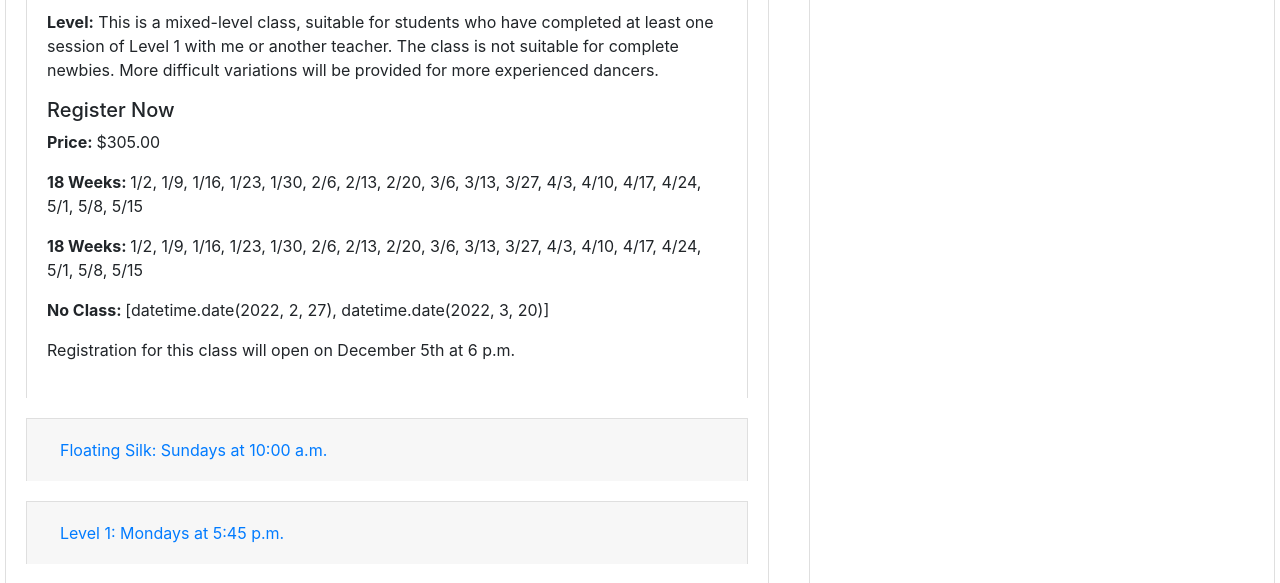
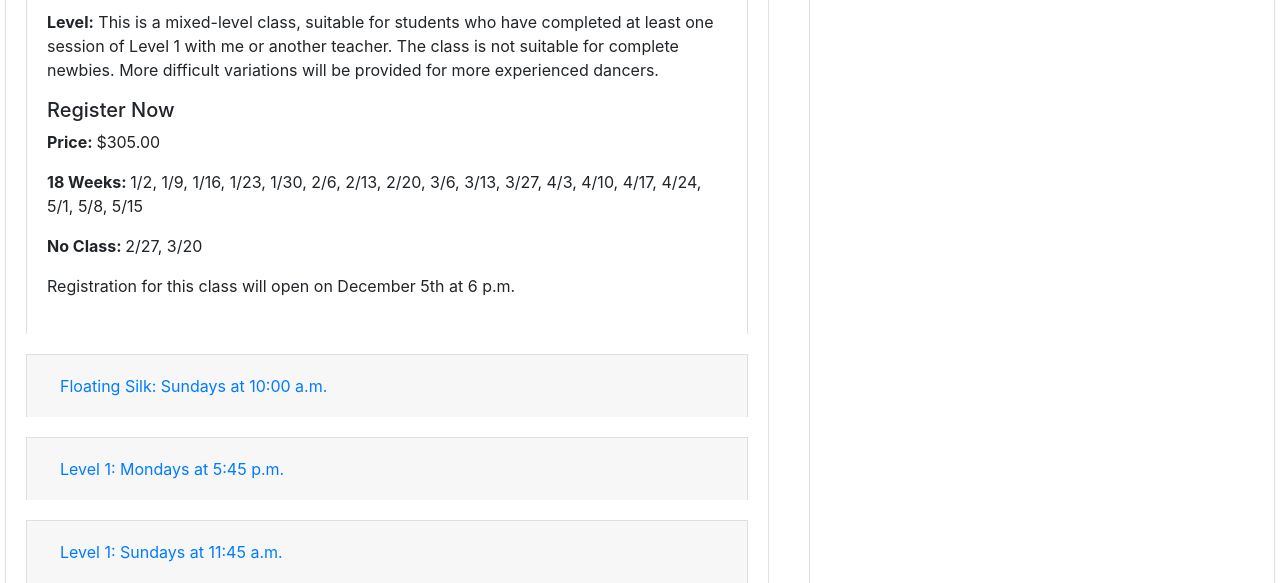
Before and after one commit to ruadh/CSCI-E-33a_Final_Project, a Django app: page / in a window 1280 px wide, after a click that opens the changed part. Shown: the part 1031-1614 px from the top of the page. Run offline with Django 3.2, Linux system fonts and the light colour scheme; data comes from the database, SQL or seed files in the repository; some libraries are stand-ins or nearby versions.

Commit message:
added passing no class dates as text

```diff
--- a/dance_school/enrollment/models.py
+++ b/dance_school/enrollment/models.py
@@ -196,6 +196,11 @@ class Offering(models.Model):
         # CITATION:  https://stackoverflow.com/a/8722486/15100723
         return ", ".join(date.strftime("%-m/%-d") for date in self.offering_dates)
 
+    @property
+    def no_class_dates_text(self):
+        # CITATION:  https://stackoverflow.com/a/8722486/15100723
+        return ", ".join(date.strftime("%-m/%-d") for date in self.no_class_dates)
+
     # CITATION:  https://stackoverflow.com/a/54011108
     def clean(self):
         # Clean is applied before required fields are checked, so we have to double-check here
--- a/dance_school/enrollment/templates/enrollment/index.html
+++ b/dance_school/enrollment/templates/enrollment/index.html
@@ -78,13 +78,8 @@
                         <h5>Register Now</h5>
                         <p><span class="label">Price:  </span>${{offering.price}}</p>
                         <p><span class="label">{{offering.num_weeks}} Weeks:  </span>{{offering.offering_dates_text}}</p>
-                        <p><span class="label">{{offering.num_weeks}} Weeks:  </span>
-                            {% for date in offering.offering_dates %}
-                                {{date|date:"n/j"}}{% if not forloop.last %}, {% endif %}
-                            {% endfor %}
-                        </p>
                         {% if offering.no_class_dates %}
-                            <p><span class="label">No Class:  </span>{{offering.no_class_dates}}</p>
+                            <p><span class="label">No Class:  </span>{{offering.no_class_dates_text}}</p>
                         {% endif %}
                         {% if offering.semester.registration_status == 'future' %}
                             <p>Registration for this class will open on {{offering.semester.registration_open|date:DATE_TIME_FORMAT}}</p>
```
Also changed, not shown: README.md.
